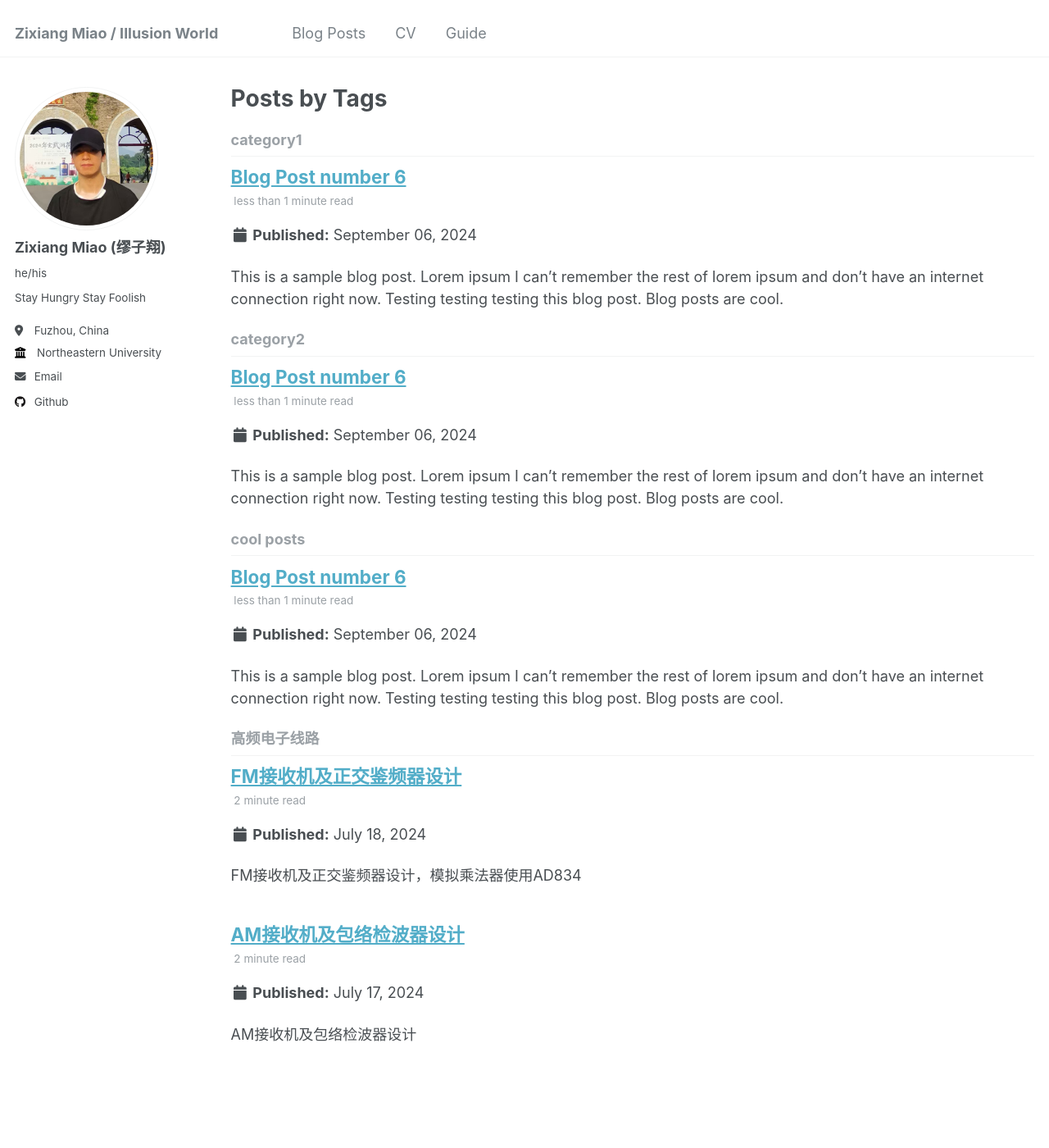
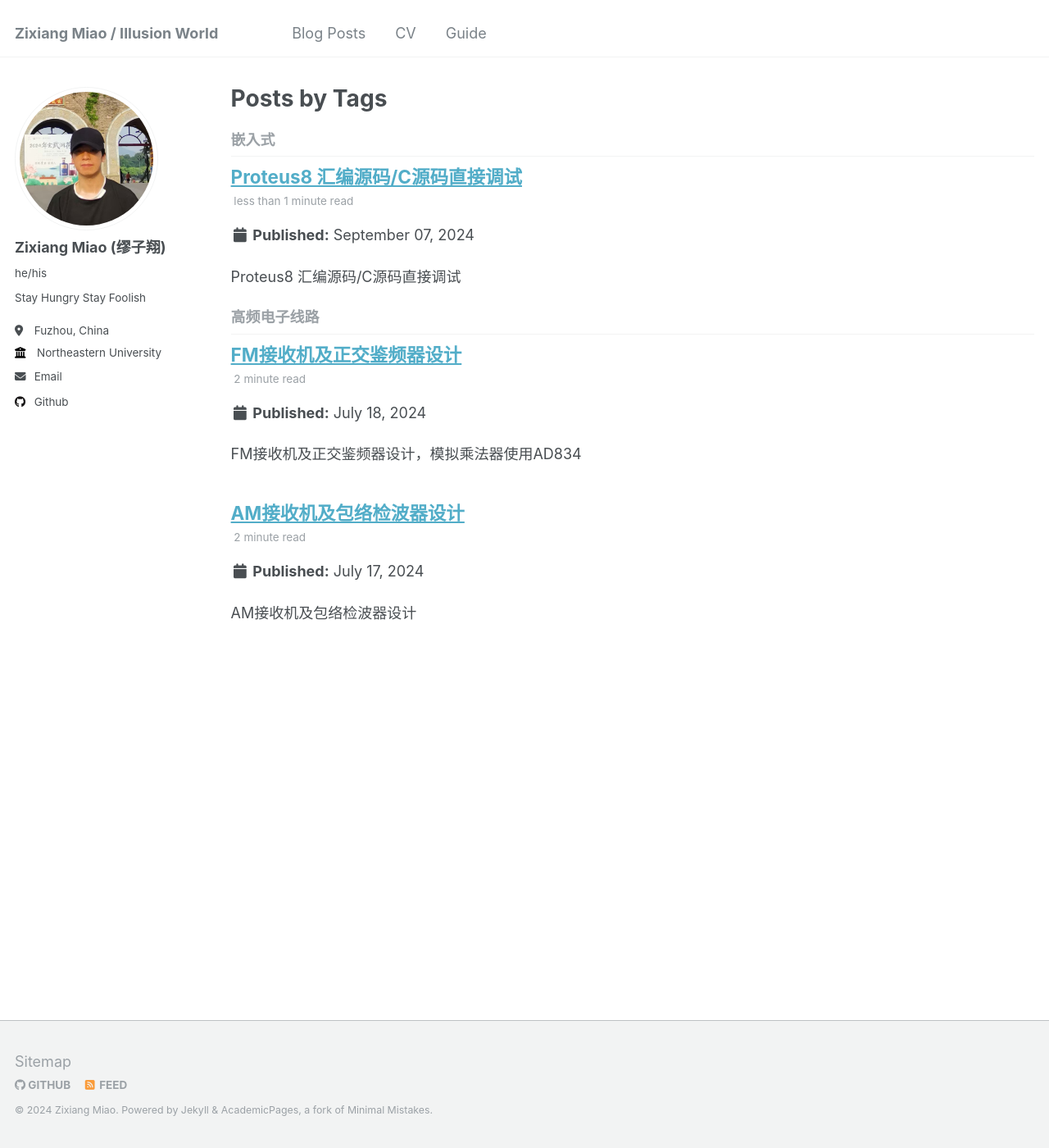
Before and after one commit to IllusionMZX/IllusionMZX.github.io, a Jekyll site: the page built from _pages/tag-archive.html, in a window 1280 px wide and 1400 px high. Shown: the whole window at 82% size. Built offline with Jekyll 4.4.1, drawn with Linux system fonts in a browser that asks for light colours.

Commit message:
更新blog

```diff
--- /dev/null
+++ b/_posts/2024-09-07-blog-post.md
@@ -0,0 +1,33 @@
+---
+title: 'Proteus8 汇编源码/C源码直接调试'
+date: 2024-09-07
+permalink: /posts/proteus_debug
+tags:
+  - 嵌入式
+---
+
+Proteus8 汇编源码/C源码直接调试
+
+# Proteus8 汇编源码/C源码直接调试
+
+Proteus自带的调试器可以实现对Keil编译生成的.omf文件进行单步调试和仿真。更改Keil输出文件选项，用keil编译的汇编文件或C语言文件在Proteus实现源码仿真，在Keil编译时生成`.omf`文件取代`.hex`文件，将其加载给微控制器，就可以实现Proteus下的源码仿真，而不需要同时打开Keil。
+
+不同的编译器产生的`.omf`文件格式不尽相同。因此，并不是所有的`.omf`文件在Proteus中都支持源代码调试。
+
+点击魔法棒，在options for Target的Output中，将Name of Executable的文件后缀改为`.omf`各式（`.omf51`格式文件是Keil中生成的带调试信息的目标文件），如下图所示：
+
+![img](../images/media/blog3/img2.png)
+
+在Proteus中，导入Keil编译生成的`.hex`文件或`.omf`文件，在Objects目录下。
+
+![img](../images/media/blog3/img4.png)
+
+（`.hex`文件可以仿真实验现象，但不能在Proteus中进行单步调试，需要配合Keil进行联合仿真才能实现单步调试；`.omf`文件可在Proteus中直接实现单步调试）
+
+图中展示了代码、特殊功能寄存器表等窗口：
+
+![img](../images/media/blog3/img1.png)
+
+得到仿真界面如下图所示：
+
+![img](../images/media/blog3/img3.png)
--- a/_posts/2024-09-08-blog-post.md
+++ /dev/null
@@ -1,20 +0,0 @@
----
-title: 'Blog Post number 6'
-date: 2024-09-06
-permalink: /posts/2024
-tags:
-  - cool posts
-  - category1
-  - category2
----
-
-This is a sample blog post. Lorem ipsum I can't remember the rest of lorem ipsum and don't have an internet connection right now. Testing testing testing this blog post. Blog posts are cool.
-
-Headings are cool
-======
-
-You can have many headings
-======
-
-Aren't headings cool?
-------
```
Also changed, not shown: _pages/about.md (+1 -1 lines), images/media/blog3/img1.png (added), images/media/blog3/img2.png (added), images/media/blog3/img3.png (added), images/media/blog3/img4.png (added).
